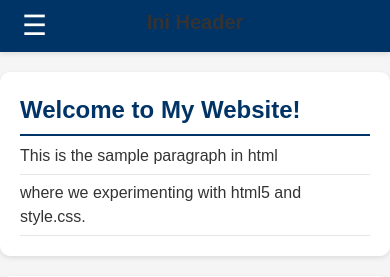
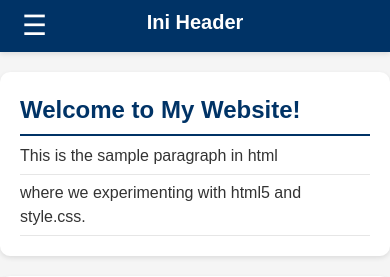
Before and after one commit to 2511500007-Jeffre6098/2511500007-PWB-TI1A-2526, a PHP site: page /pertemuan-05/index.html in a window 390 px wide. Shown: the top 277 px of the page. Run offline with PHP 8.4, Linux system fonts and the light colour scheme.

Commit message:
styling nav menu mobile

```diff
--- a/pertemuan-05/style.css
+++ b/pertemuan-05/style.css
@@ -8,6 +8,9 @@ body {
     background-color: #f5f5f5;
     color: #333;
     line-height: 1.5;
+}
+header h1 {
+    color: #ffffff;
 }
 
 header {
@@ -168,8 +171,11 @@ footer {
         background-color: #003366;
         padding: 5px 0;
         width: 100%;
+    }
+    nav.active {
+        display: flex;
+    }
 
-    }
     header h1 {
         margin: 0 0 8px;
         font-size: 20px;
```
